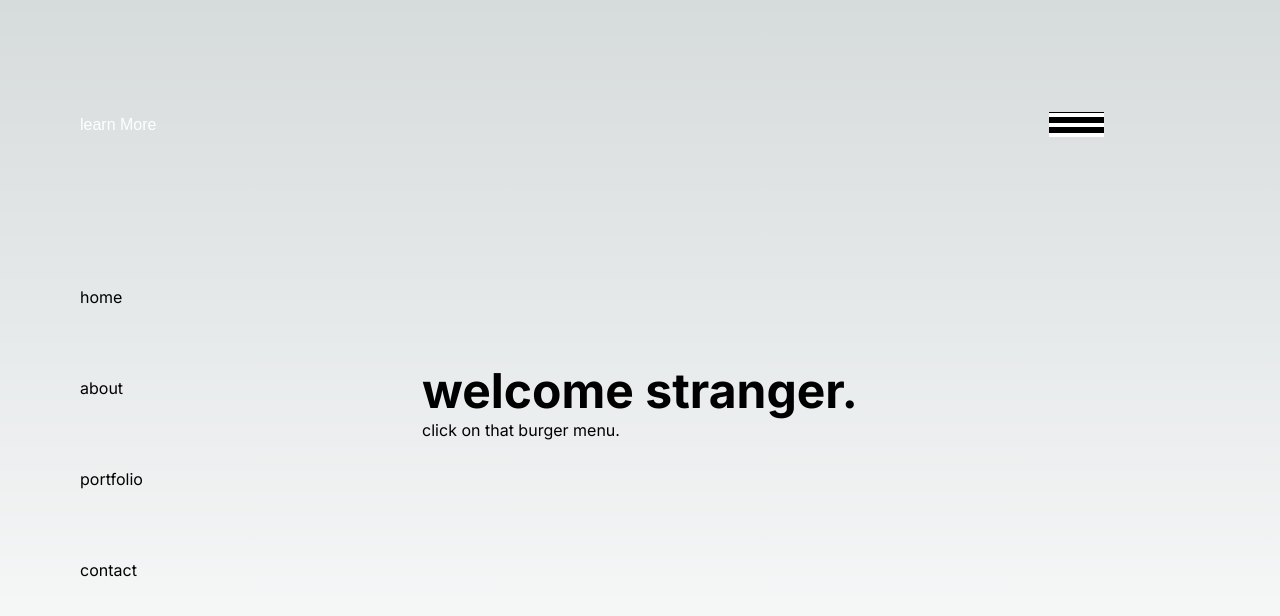
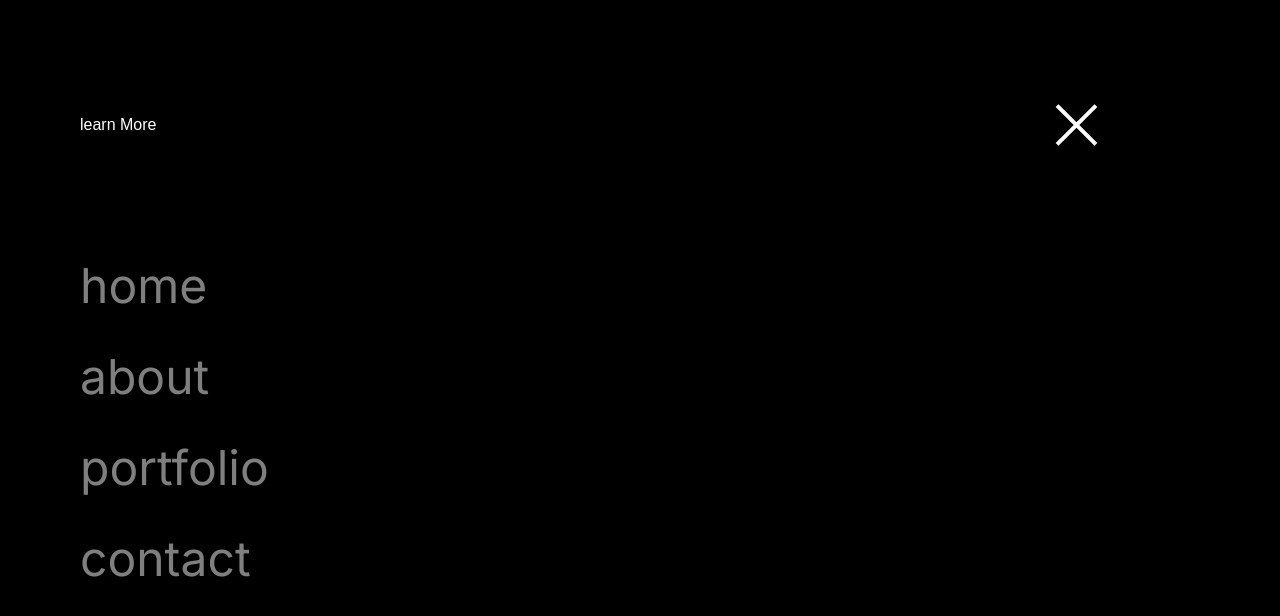
Before and after one commit to midcenturydude7/nextjs-frmotion-navbar, a Next.js app: page / in a window 1280 px wide. Shown: the top 616 px of the page. Built offline with nearby package versions, Linux system fonts and the light colour scheme.

Commit message:
Working on styles for nav menu

```diff
--- a/src/app/components/navbar/Navbar.tsx
+++ b/src/app/components/navbar/Navbar.tsx
@@ -5,7 +5,7 @@ import { motion } from "framer-motion";
 
 const Navbar = () => {
   return (
-    <div className={Styles.navbar}>
+    <div className={`${Styles.navbar} ${Styles.active}`}>
       <div className={Styles.navigation}>
         <button className={Styles.button}>learn More</button>
         <div className={Styles.burgerMenuContainer}>
@@ -15,10 +15,18 @@ const Navbar = () => {
       </div>
       <div className={Styles.content}>
         <ul>
-          <li><a href="/"></a>home</li>
-          <li><a href="/"></a>about</li>
-          <li><a href="/"></a>portfolio</li>
-          <li><a href="/"></a>contact</li>
+          <li>
+            <a href="/">home</a>
+          </li>
+          <li>
+            <a href="/">about</a>
+          </li>
+          <li>
+            <a href="/">portfolio</a>
+          </li>
+          <li>
+            <a href="/">contact</a>
+          </li>
         </ul>
       </div>
     </div>
--- a/src/app/components/navbar/navbar.module.scss
+++ b/src/app/components/navbar/navbar.module.scss
@@ -4,7 +4,7 @@
   justify-content: flex-start;
   width: 100%;
   padding: 0 10vh;
-  background-color: black;
+  background-color: white;
   height: 0;
   position: absolute;
   top: 0;
@@ -24,7 +24,7 @@
       border: none;
       font-size: 1rem;
       cursor: pointer;
-      color: #fff;
+      color: #000;
       transition: 0.5s color;
     }
 
@@ -35,7 +35,6 @@
       position: relative;
       right: 0;
       cursor: pointer;
-      background-color: black;
 
       .burgerMenuTrigger {
         content: "";
@@ -49,7 +48,7 @@
 
       .burgerMenu {
         content: "";
-        background: #fff;
+        background: #000;
         position: absolute;
         width: 55px;
         height: 4px;
@@ -60,7 +59,7 @@
 
       .burgerMenu::after {
         content: "";
-        background-color: white;
+        background-color: #000;
         position: absolute;
         width: 55px;
         height: 4px;
@@ -71,7 +70,7 @@
 
       .burgerMenu::before {
         content: "";
-        background-color: white;
+        background-color: #000;
         position: absolute;
         width: 55px;
         height: 4px;
@@ -89,7 +88,7 @@
   .content {
     position: absolute;
     top: 30vh;
-    // display: none;
+    display: none;
 
     ul {
       list-style: none;
@@ -111,3 +110,44 @@
     }
   }
 }
+
+.navbar.active {
+  background-color: #000;
+  transition: 0.75s height;
+  height: 100vh;
+
+  .navigation {
+    .button {
+      color: white;
+      transition: 0.5s color;
+    }
+
+    .burgerMenuContainer {
+      .burgerMenu {
+        width: 0;
+        background-color: white;
+        transition: 0.25s width ease-in-out, 0.25s background-color ease-in-out;
+      }
+
+      .burgerMenu::after {
+        transform: translateY(0px) rotate(135deg);
+        background-color: white;
+        transition: 0.25s width ease-in-out, 0.25s background-color ease-in-out;
+      }
+
+      .burgerMenu::before {
+        transform: translateY(0px) rotate(-135deg);
+        background-color: white;
+        transition: 0.25s width ease-in-out, 0.25s background-color ease-in-out;
+      }
+
+      .burgerMenuTrigger:hover ~ .burgerMenu {
+        width: 0px;
+      }
+    }
+  }
+
+  .content {
+    display: initial;
+  }
+}
```
